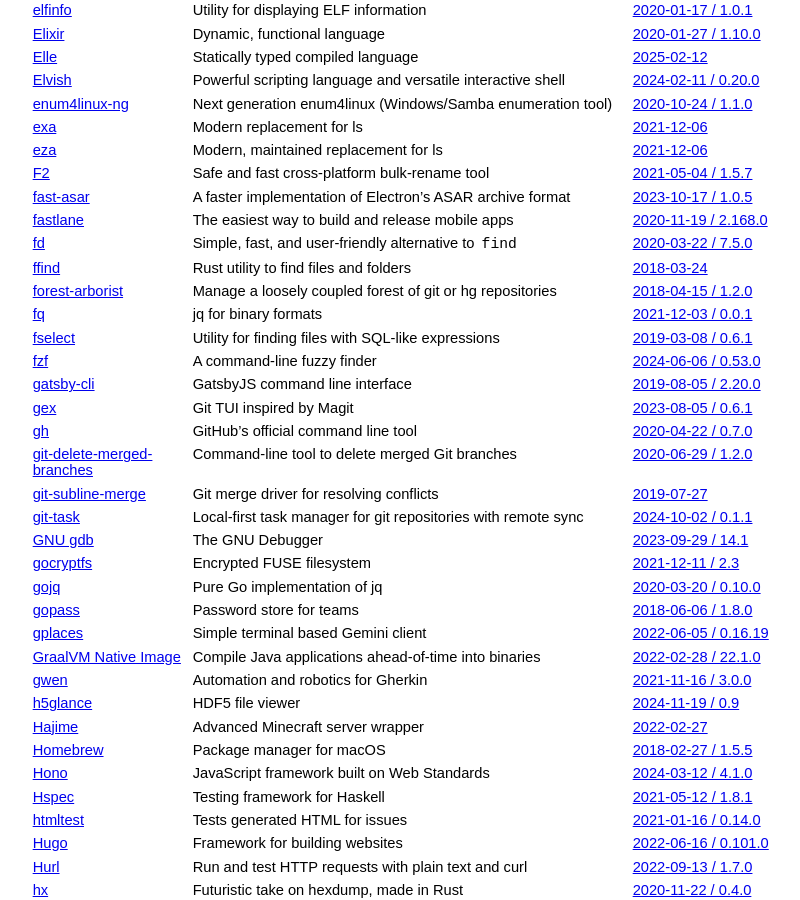
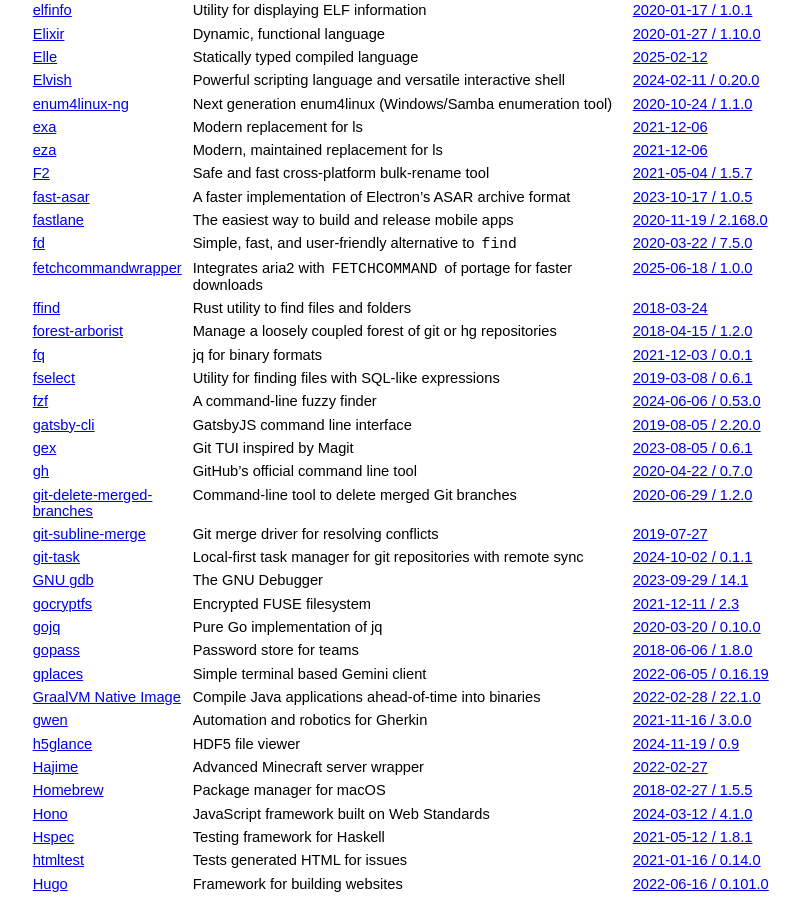
Before and after one commit to jcs/no_color, a Jekyll site: the page built from index.md, in a window 1280 px wide and 900 px high, scrolled down 3667 px. Shown: the whole window, without its empty margins (211-1011 px from the left). Built offline with Jekyll 4.4.1, drawn with Linux system fonts in a browser that asks for light colours; our own code applies the rules of GitHub Pages for plain Markdown files.

Commit message:
Add fetchcommandwrapper (#309)

```diff
--- a/index.md
+++ b/index.md
@@ -197,6 +197,7 @@ color by default via `NO_COLOR`.
 | [fast-asar](https://github.com/lafkpages/fast-asar) | A faster implementation of Electron's ASAR archive format | [2023-10-17 / 1.0.5](https://github.com/lafkpages/fast-asar/commit/10da0ea1997ef4bcc359a003852160b4343c59a0) |
 | [fastlane](https://fastlane.tools) | The easiest way to build and release mobile apps | [2020-11-19 / 2.168.0](https://github.com/fastlane/fastlane/releases/tag/2.168.0) |
 | [fd](https://github.com/sharkdp/fd) | Simple, fast, and user-friendly alternative to `find` | [2020-03-22 / 7.5.0](https://github.com/sharkdp/fd/releases/tag/v7.5.0) |
+| [fetchcommandwrapper](https://github.com/hartwork/fetchcommandwrapper) | Integrates aria2 with `FETCHCOMMAND` of portage for faster downloads | [2025-06-18 / 1.0.0](https://github.com/hartwork/fetchcommandwrapper/pull/52) |
 | [ffind](https://github.com/josephscade/ffind) | Rust utility to find files and folders | [2018-03-24](https://github.com/josephscade/ffind/commit/fec4aa6101f2b3d6d5b06df640e299d0b1fbb190) |
 | [forest-arborist](https://github.com/JohnRGee/forest-arborist) | Manage a loosely coupled forest of git or hg repositories | [2018-04-15 / 1.2.0](https://github.com/JohnRGee/forest-arborist/releases/tag/v1.2.0) |
 | [fq](https://github.com/wader/fq) | jq for binary formats | [2021-12-03 / 0.0.1](https://github.com/wader/fq/releases/tag/v0.0.1) |
```
